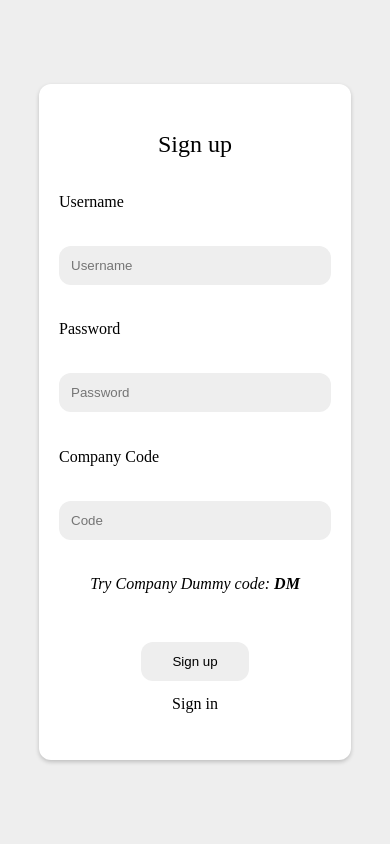
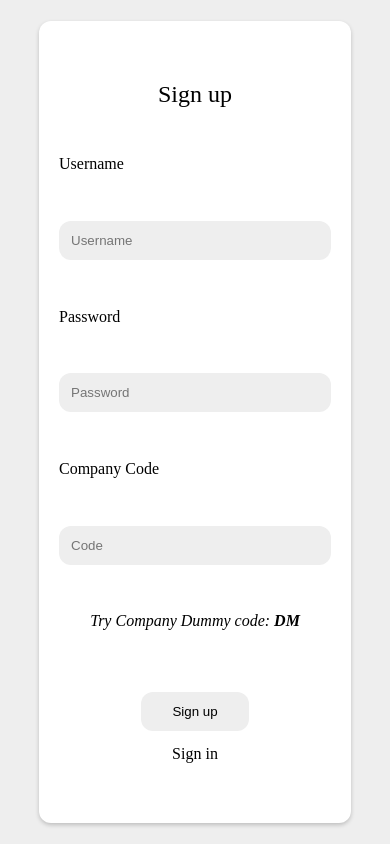
Before and after one commit to alvarezacarlos/project-tasks-app-front, a website: page public/index.html in a window 390 px wide. Both pictures are taken after a click on the link "Sign up". Drawn offline with nearby package versions, Linux system fonts and the light colour scheme.

Commit message:
update css styles

```diff
--- a/public/login-form.css
+++ b/public/login-form.css
@@ -72,11 +72,18 @@
         width: 40vw;
         height: 40vh;
     }
+    .signup-form{
+        height: 95vh !important;
+    }
 }
 
 @media (max-width: 480px) {
     .login-form{
         width: 80vw;
+
+    }
+    .signup-form{
+        height: 95vh !important;
     }
 }
 
```
